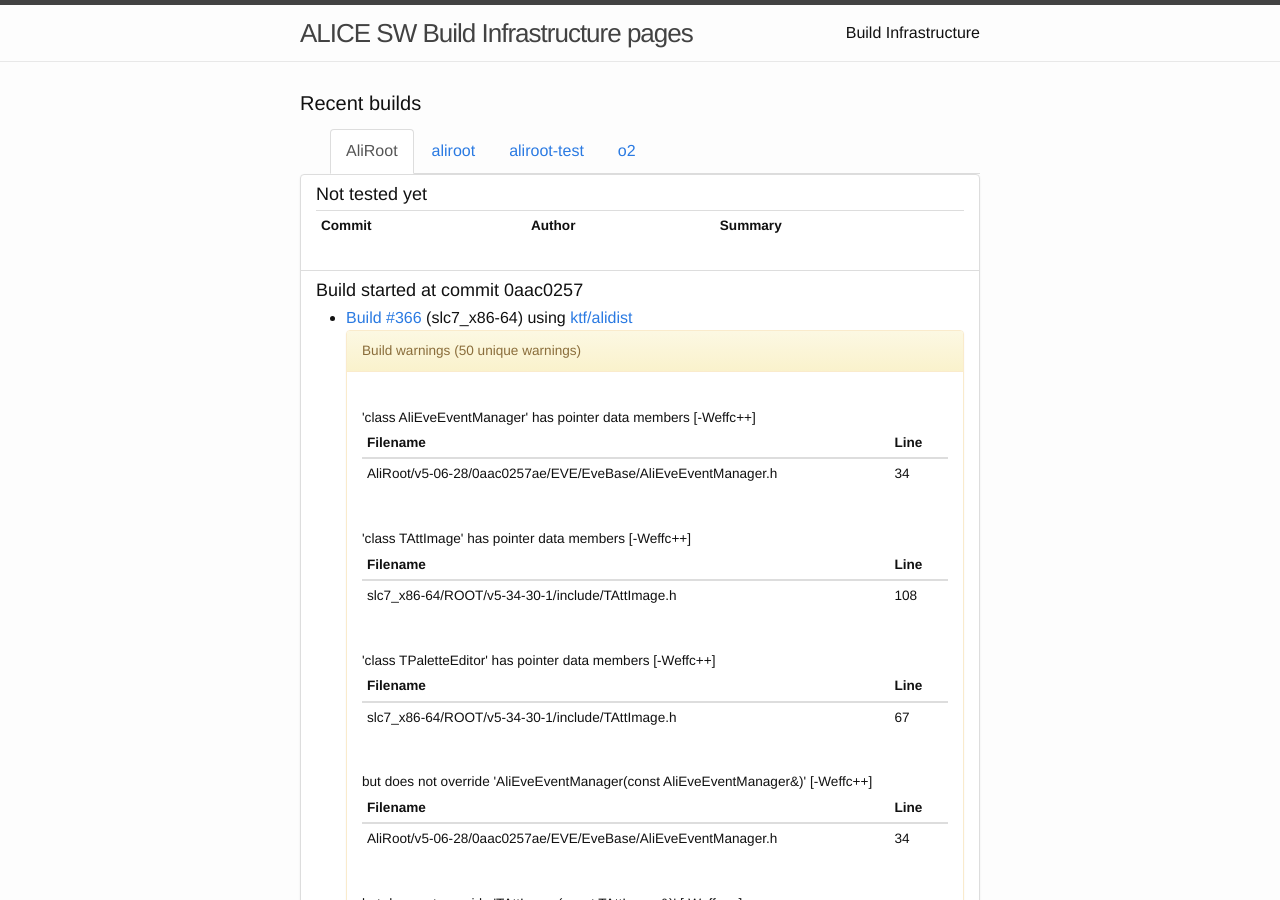
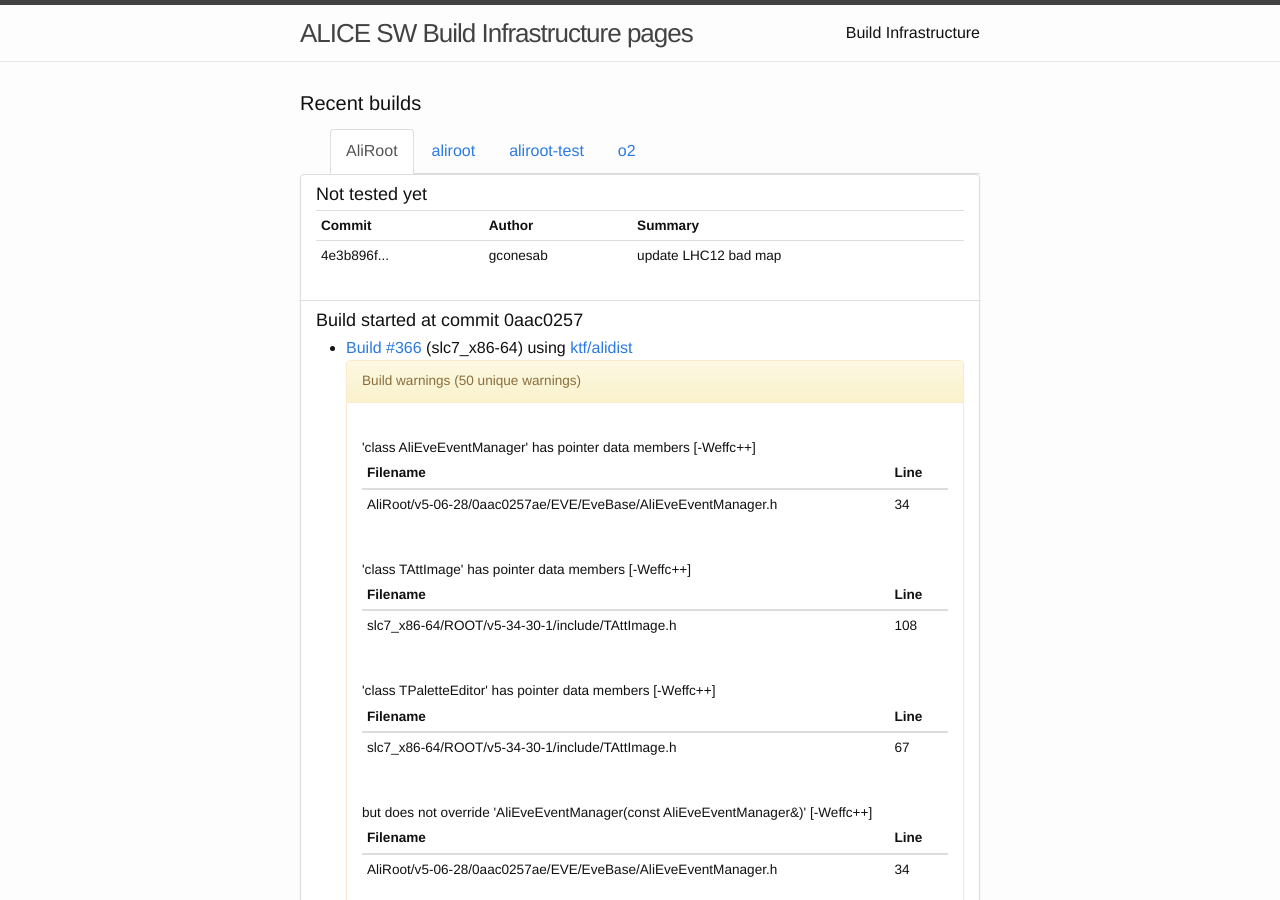
Before and after one commit to alisw/alisw.github.io, a Jekyll site: the page built from index.html, in a window 1280 px wide and 900 px high. Built offline with Jekyll 4.4.1, drawn with Linux system fonts in a browser that asks for light colours; nearby versions of some CDN libraries.

Commit message:
Updated results.

```diff
--- a/_data/build.json
+++ b/_data/build.json
@@ -162,6 +162,8 @@
                                 }
                               } ]
                             }
+                          }, {
+                            "key" : "test_status"
                           } ]
                         }
                       } ]
--- a/_data/commits-aliroot-master.yaml
+++ b/_data/commits-aliroot-master.yaml
@@ -1,3 +1,8 @@
+-
+ commit: "4e3b896f853fdcf7f5613d25a7038b70a1430a52"
+ message: >-
+    update LHC12 bad  map
+ author: !!str gconesab
 -
  commit: "0aac0257aebd7bcffdd38333983ecf9fc7fd038a"
  message: >-
```
